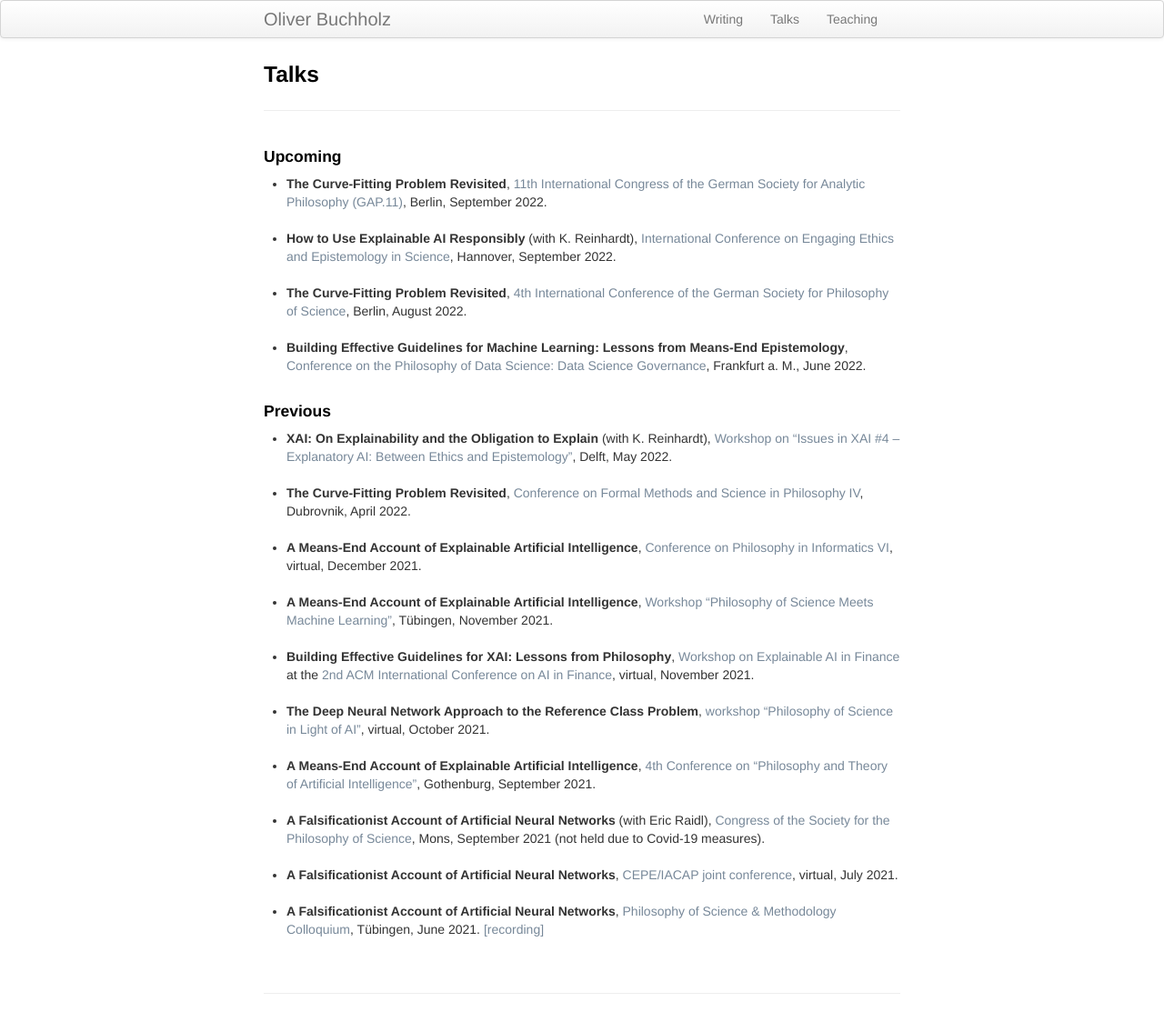
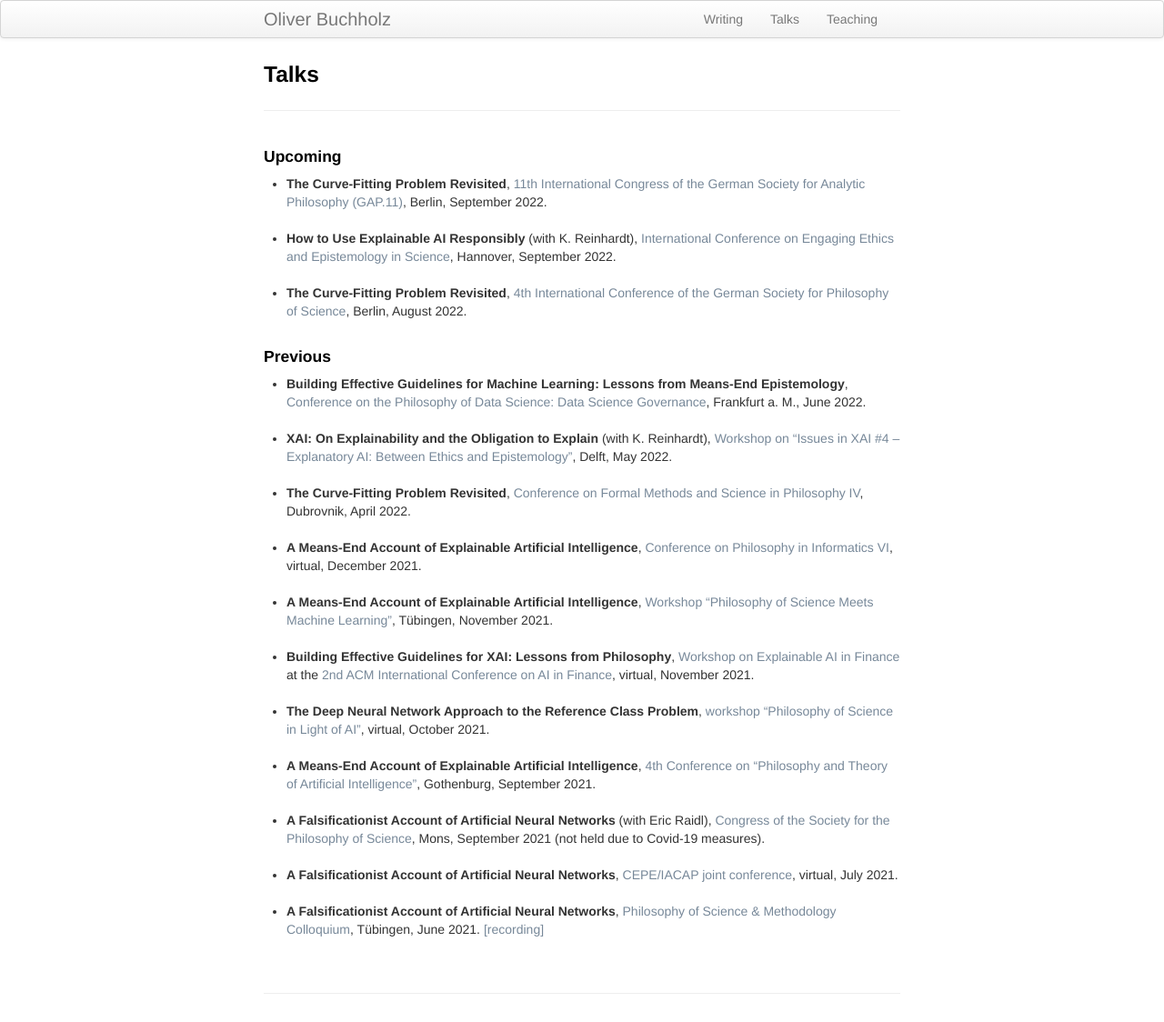
Before and after one commit to oliverbuchholz/oliverbuchholz.github.io, a Jekyll site: the page built from pages/talks.md, in a window 1280 px wide. Shown: the whole page at 91% size. Built offline with Jekyll 4.4.1, drawn with Linux system fonts in a browser that asks for light colours.

Commit message:
changed FFM to previous

```diff
--- a/pages/talks.md
+++ b/pages/talks.md
@@ -15,9 +15,6 @@ description: Oliver Buchholz | Talks
 
 <li><b>The Curve-Fitting Problem Revisited</b>, <a href="https://www.wissphil.de/gwp2022/" target="_blank">4th International Conference of the German Society for Philosophy of Science</a>, Berlin, August 2022.<br><br>
 </li>
-
-<li><b>Building Effective Guidelines for Machine Learning: Lessons from Means-End Epistemology</b>, <a href="https://www.frankfurt-school.de/home/research/conferences-workshops/ds-2022" target="_blank">Conference on the Philosophy of Data Science: Data Science Governance</a>, Frankfurt a. M., June 2022.<br><br>
-</li>
 </ul>
 
 
@@ -25,6 +22,9 @@ description: Oliver Buchholz | Talks
 <h4>Previous</h4>
 
 <ul>
+<li><b>Building Effective Guidelines for Machine Learning: Lessons from Means-End Epistemology</b>, <a href="https://www.frankfurt-school.de/home/research/conferences-workshops/ds-2022" target="_blank">Conference on the Philosophy of Data Science: Data Science Governance</a>, Frankfurt a. M., June 2022.<br><br>
+</li>
+
 <li><b>XAI: On Explainability and the Obligation to Explain</b> (with K. Reinhardt), <a href="https://juanmduran.net/xai4/" target="_blank">Workshop on &ldquo;Issues in XAI &num;4 &ndash; Explanatory AI: Between Ethics and Epistemology&rdquo;</a>, Delft, May 2022.<br><br>
 </li>
 
```
